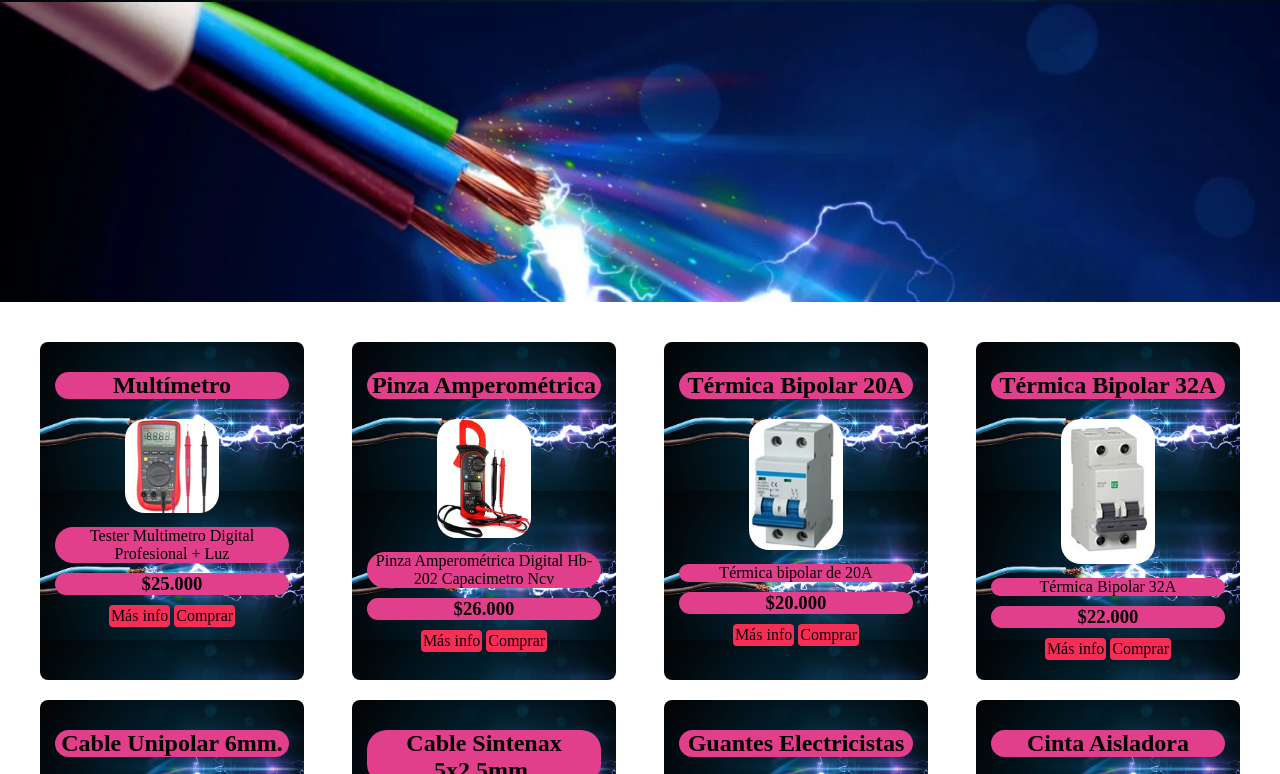
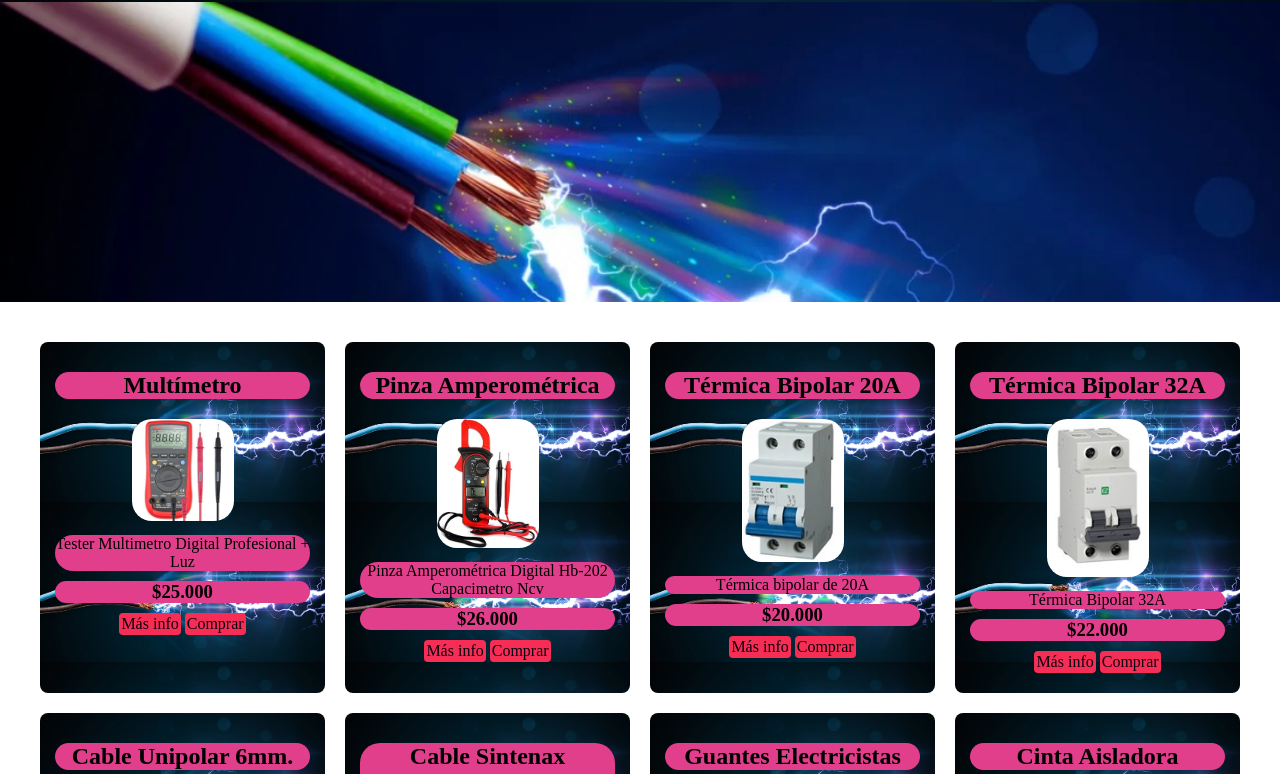
Before and after one commit to AnclaHoch/PRE-ENTREGA-ANA-HOCHNADEL, a plain HTML site: page index.html in a window 1280 px wide. Shown: the part 116-890 px from the top of the page. Drawn offline with Linux system fonts and the light colour scheme.

Commit message:
Update styles.css

```diff
--- a/css/styles.css
+++ b/css/styles.css
@@ -52,7 +52,6 @@
 
  .section-products{
    display: flex;
-   justify-content: space-between;
    flex-wrap: wrap;
    padding-bottom: 20px;
    gap: 20px;
@@ -65,8 +64,7 @@
    padding: 20px 15px;
    text-align: center;
    box-sizing: inherit;
-   width: 22%;
-   gap: 20px;
+   flex: 1 1 calc(25% - 15px);
  }
 
  .product h2{
@@ -128,7 +126,7 @@
   padding-left: 10px;
  }
 
- @media(max-width: 480px;){
+ @media (max-width: 480px){
      header{
       flex-direction: column;
       align-items: center;
@@ -140,4 +138,3 @@
      .product{
       width: 90%;
      }
- }
```
